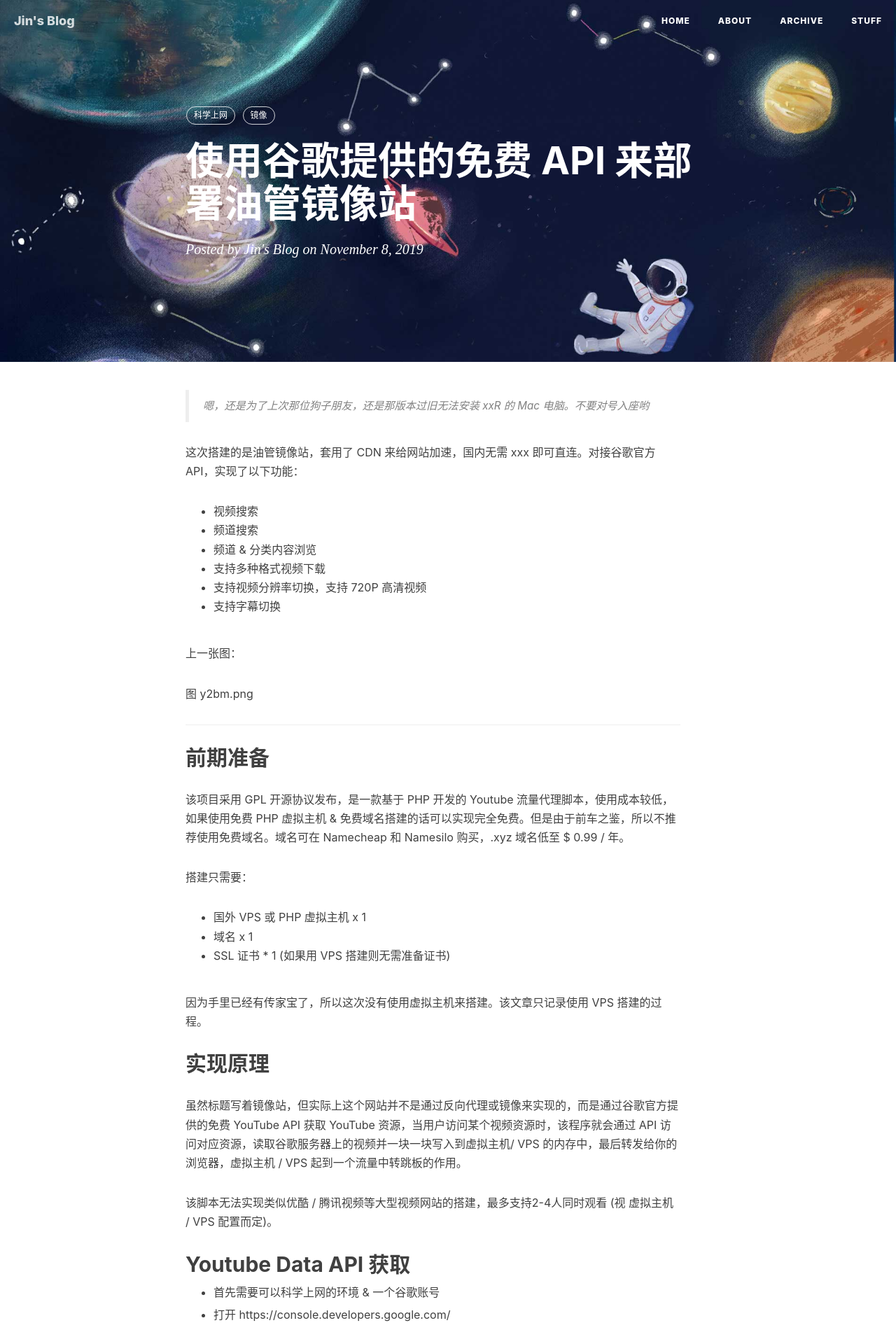
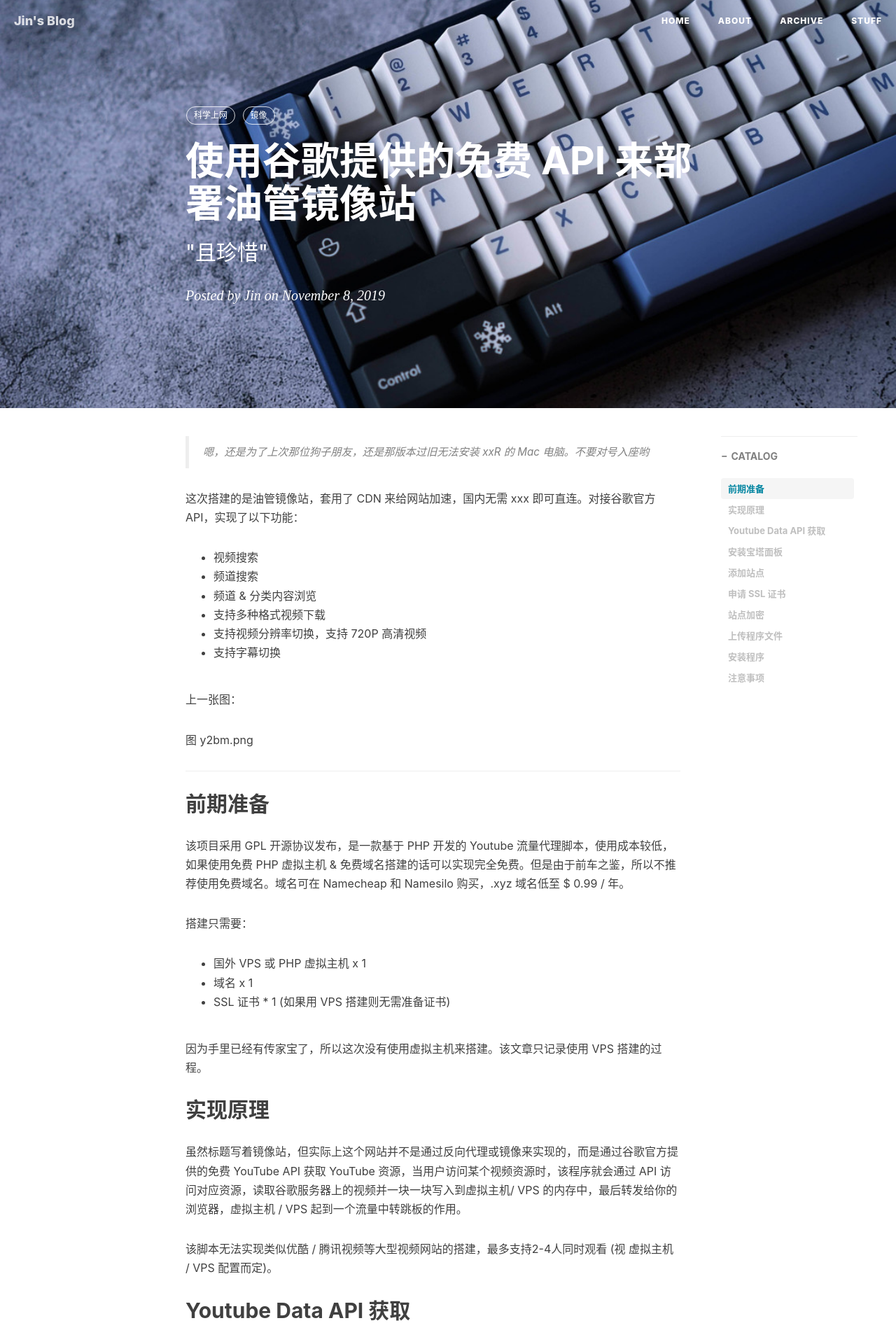
Before and after one commit to yanxxjin/yanxxjin.github.io, a Jekyll site: the page built from _posts/2019-11-08-y2b-php.md, in a window 1280 px wide. Shown: the top 1900 px of the page at 70% size. Built offline with Jekyll 4.4.1, drawn with Linux system fonts in a browser that asks for light colours; nearby versions of some CDN libraries; comment, search, counter and statistics services are not loaded.

Commit message:
Update 2019-11-08-y2b-php.md

```diff
--- a/_posts/2019-11-08-y2b-php.md
+++ b/_posts/2019-11-08-y2b-php.md
@@ -1,11 +1,17 @@
 ---
-title: '使用谷歌提供的免费 API 来部署油管镜像站'
 layout: post
+title: "使用谷歌提供的免费 API 来部署油管镜像站"
+subtitle: " \"且珍惜\" "
+date: "2019-11-08 22:33:00"
+author: "Jin"
+header-img: "img/jtkblue.jpg"
 tags:
   - 科学上网
   - 镜像
-category:
+catalog: true
+published: true
 ---
+
 > 嗯，还是为了上次那位狗子朋友，还是那版本过旧无法安装 xxR 的 Mac 电脑。不要对号入座哟
 
 这次搭建的是油管镜像站，套用了 CDN 来给网站加速，国内无需 xxx 即可直连。对接谷歌官方 API，实现了以下功能：
```
